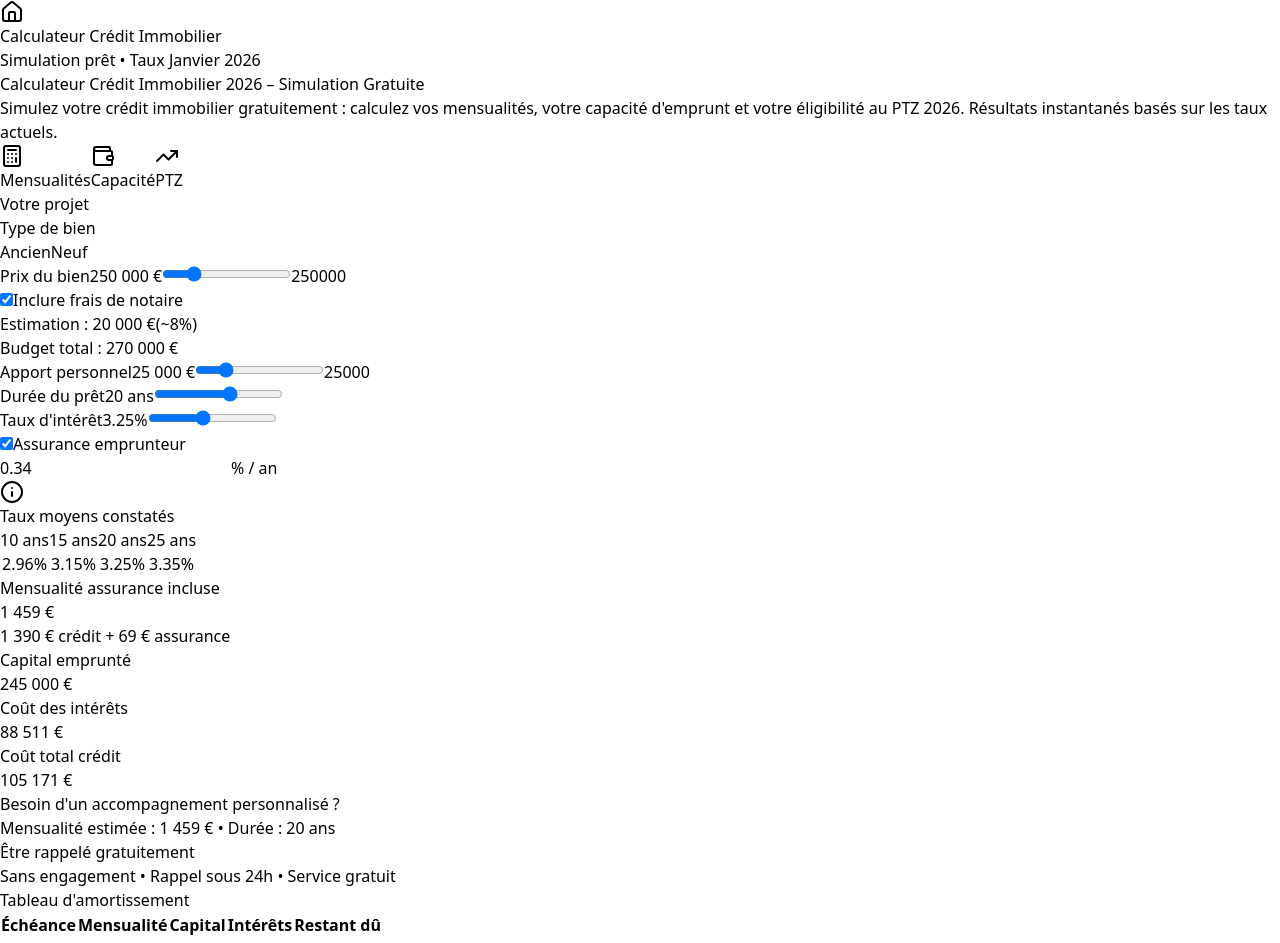
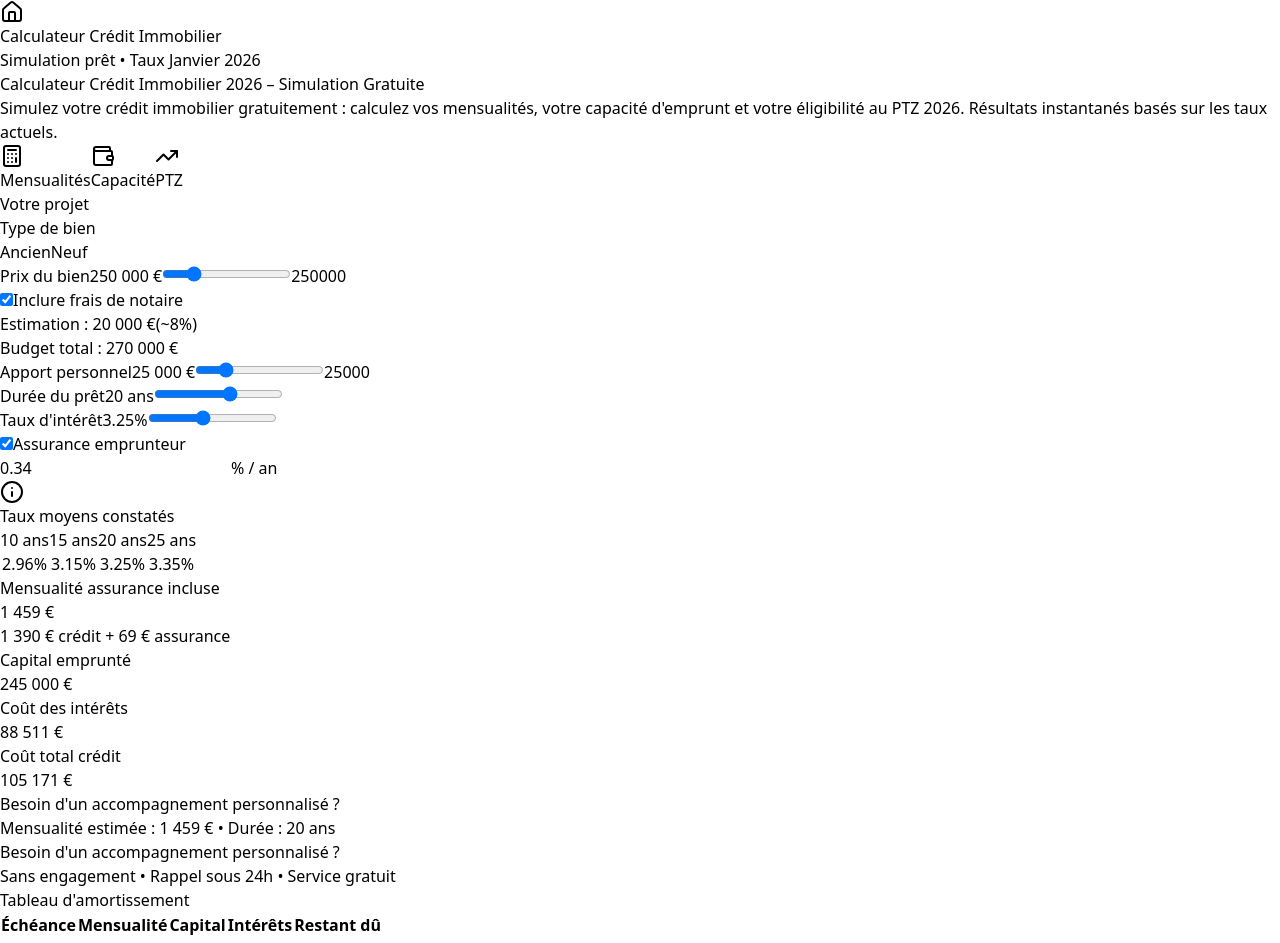
Before and after one commit to Carlo-Carlo-Carlo/calculateur-immo, a React (Vite) app: page / in a window 1280 px wide. Shown: the top 943 px of the page. Built offline with nearby package versions, Linux system fonts and the light colour scheme.

Commit message:
Update App.tsx

```diff
--- a/src/App.tsx
+++ b/src/App.tsx
@@ -1349,7 +1349,7 @@ return (
     onClick={() => setShowLeadForm(true)}
     className="w-full py-4 bg-gradient-to-r from-emerald-500 to-green-500 text-white rounded-xl font-bold text-lg hover:from-emerald-600 hover:to-green-600 transition shadow-lg shadow-green-200 flex items-center justify-center gap-2"
   >
-    Être rappelé gratuitement
+    Besoin d'un accompagnement personnalisé ?
   </button>
   <p className="text-xs text-slate-500 mt-3 text-center">
     Sans engagement • Rappel sous 24h • Service gratuit
@@ -1470,7 +1470,7 @@ return (
     onClick={() => setShowLeadForm(true)}
     className="w-full py-4 bg-gradient-to-r from-emerald-500 to-green-500 text-white rounded-xl font-bold text-lg hover:from-emerald-600 hover:to-green-600 transition shadow-lg shadow-green-200 flex items-center justify-center gap-2"
   >
-    Être rappelé gratuitement
+    Besoin d'un accompagnement personnalisé ?
   </button>
   <p className="text-xs text-slate-500 mt-3 text-center">
     Sans engagement • Rappel sous 24h • Service gratuit
@@ -1661,7 +1661,7 @@ return (
     onClick={() => setShowLeadForm(true)}
     className="w-full py-4 bg-gradient-to-r from-emerald-500 to-green-500 text-white rounded-xl font-bold text-lg hover:from-emerald-600 hover:to-green-600 transition shadow-lg shadow-green-200 flex items-center justify-center gap-2"
   >
-    Être rappelé gratuitement
+    Besoin d'un accompagnement personnalisé ?
   </button>
   <p className="text-xs text-slate-500 mt-3 text-center">
     Sans engagement • Rappel sous 24h • Service gratuit
@@ -1986,7 +1986,7 @@ return (
             className="w-full bg-green-600 hover:bg-green-700 text-white font-semibold py-4 px-6 rounded-xl shadow-lg shadow-green-200 transition-all flex items-center justify-center gap-2"
           >
             <Phone className="w-5 h-5" />
-            Être rappelé gratuitement
+            Besoin d'un accompagnement personnalisé ?
             <ArrowRight className="w-4 h-4" />
           </button>
         </div>
```
